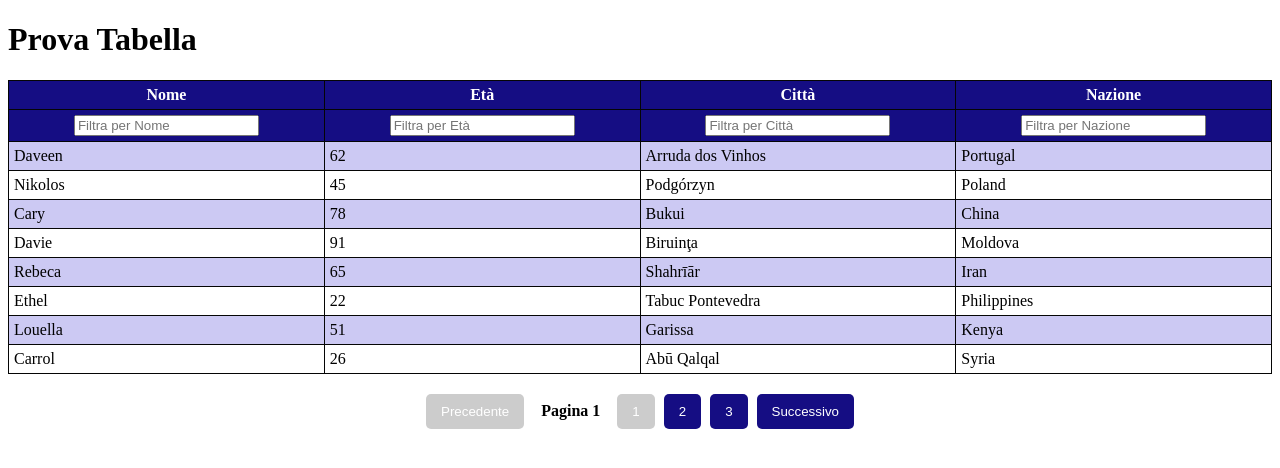
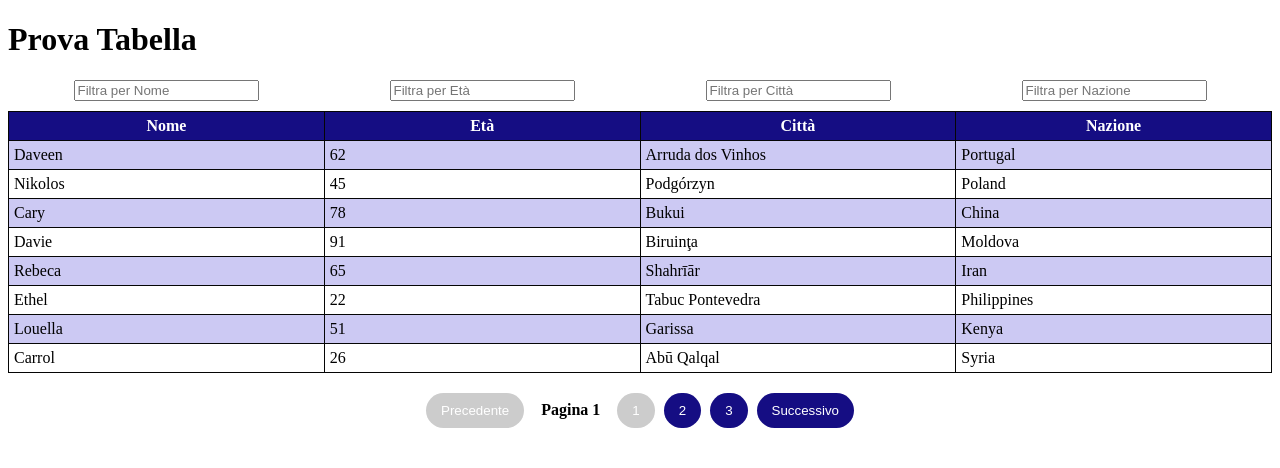
Before and after one commit to cdiiorio97/tabellaRipassoAngular, an Angular app: page / in a window 1280 px wide. Shown: the top 468 px of the page. Built offline with nearby package versions, Linux system fonts and the light colour scheme.

Commit message:
modifiche stile

```diff
--- a/src/app/my-table/my-table.component.css
+++ b/src/app/my-table/my-table.component.css
@@ -32,7 +32,7 @@ table, th, td {
     border: none;
     padding: 10px 15px;
     margin: 0 2px;
-    border-radius: 5px;
+    border-radius: 20px;
     cursor: pointer;
     transition: background-color 0.3s;
   }
--- a/src/app/my-table/my-table.component.html
+++ b/src/app/my-table/my-table.component.html
@@ -1,10 +1,11 @@
 <div style="display:flex; flex-direction: column ;justify-content: center;">
+    <div style="display: flex; margin-bottom: 10px;">
+        <div *ngFor="let h of headers" style="display: flex; width: 400px; justify-content: space-around;">
+            <input type="text"  (input)="aggiornaFiltro($event, h.field);" placeholder="Filtra per {{ h.name }}">
+        </div>
+    </div>
     <table>
-        <tr>
-            <th *ngFor="let h of headers">
-            <input type="text"  (input)="aggiornaFiltro($event, h.field);" placeholder="Filtra per {{ h.name }}">
-            </th>
-        </tr>
+
         <thead>
             <tr>
                 <th *ngFor="let header of headers" (click)="ordinaColonna(header)">
```
